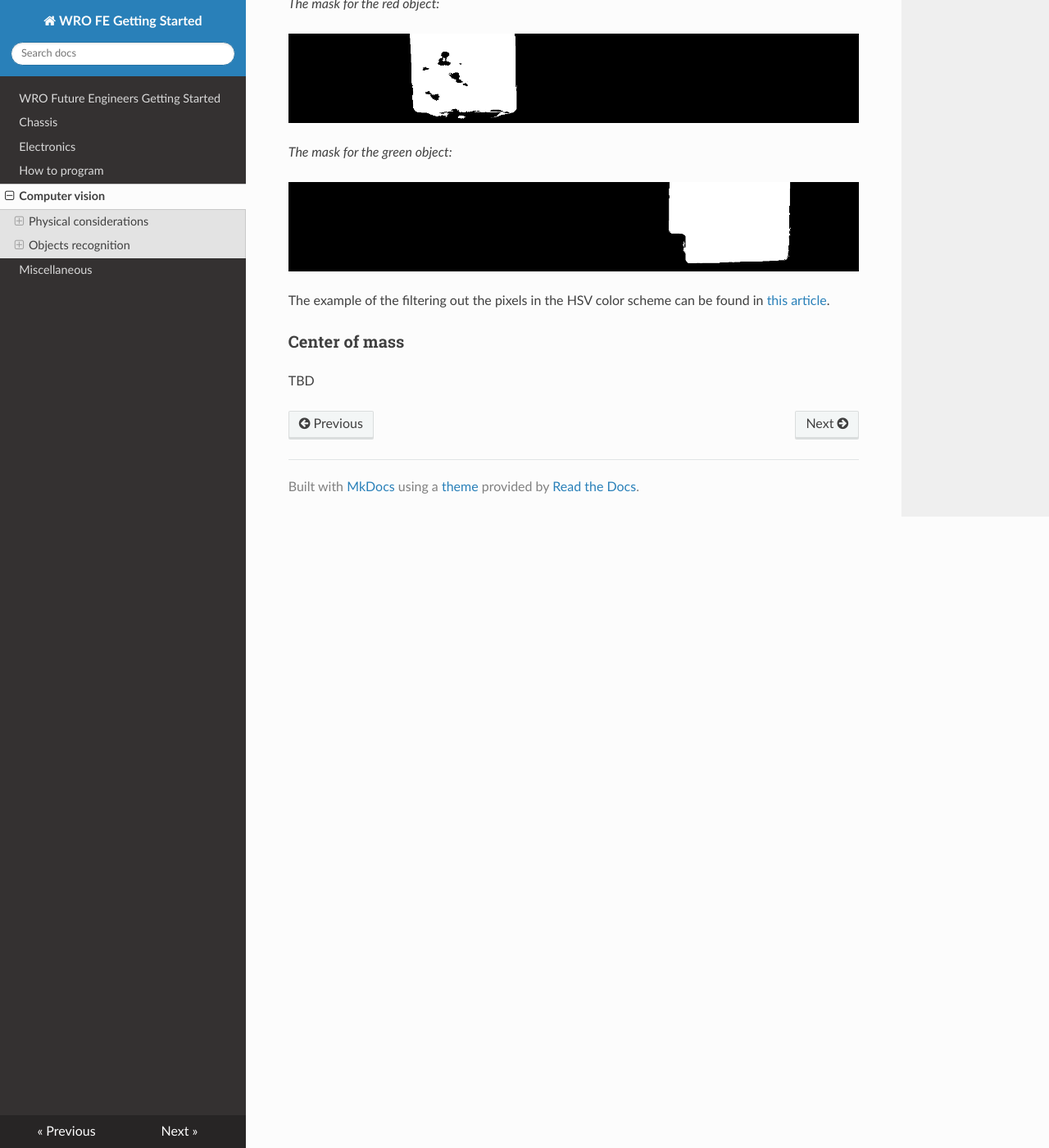
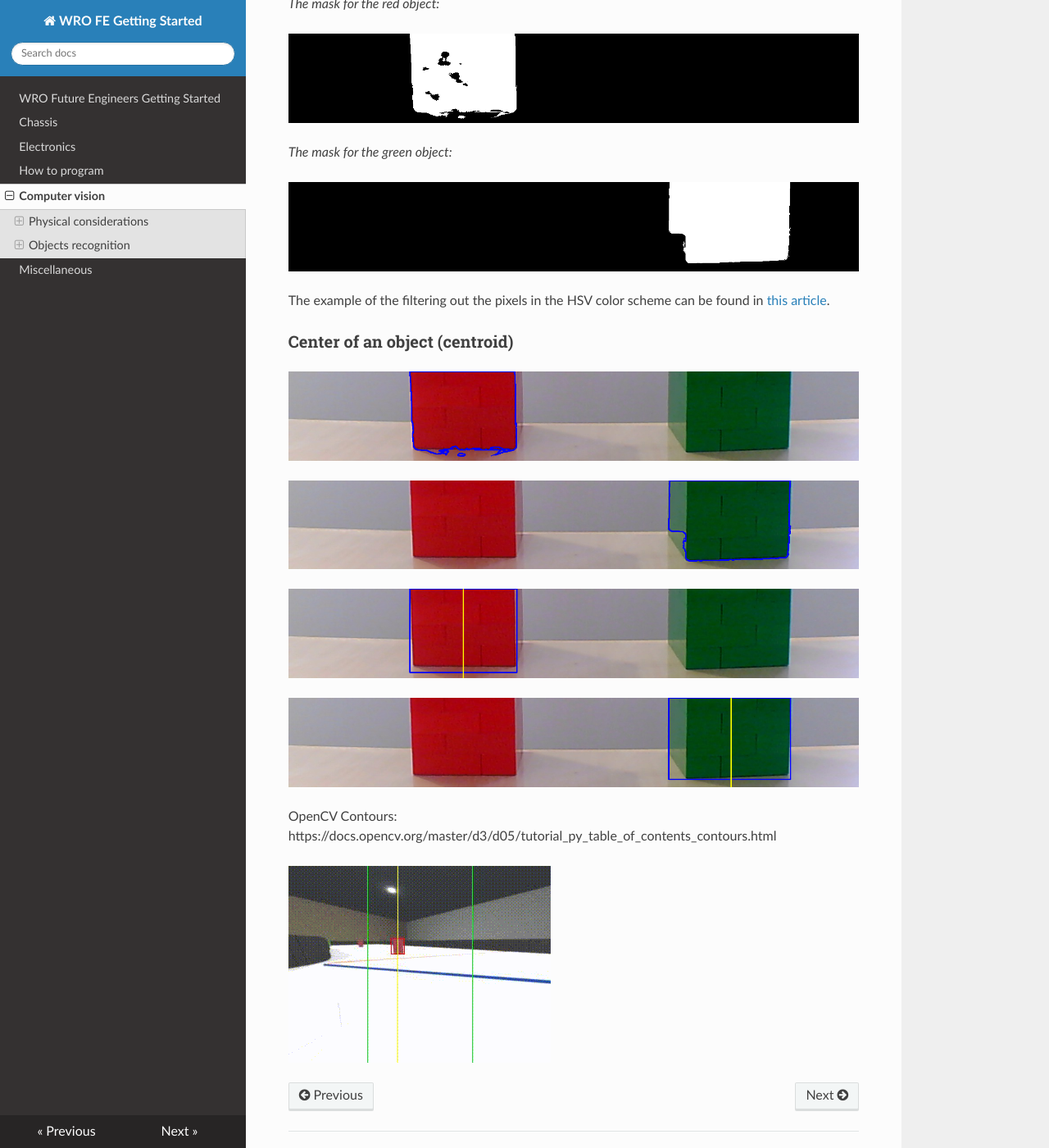
Before and after one commit to World-Robot-Olympiad-Association/future-engineers-gs, an MkDocs documentation site: the page built from docs/p04-cv.md, in a window 1280 px wide and 1400 px high, scrolled down 11186 px. Shown: the whole window at 82% size. Built offline with MkDocs 1.6.1, drawn with Linux system fonts in a browser that asks for light colours; nearby versions of some CDN libraries.

Commit message:
centroid started

```diff
--- a/docs/p04-cv.md
+++ b/docs/p04-cv.md
@@ -206,6 +206,16 @@ _The mask for the green object:_
 
 The example of the filtering out the pixels in the HSV color scheme can be found in [this article](https://docs.opencv.org/master/df/d9d/tutorial_py_colorspaces.html){target=_blank}.
 
-### Center of mass
+### Center of an object (centroid)
 
-TBD
+![Red object contours](img/fe-001-red-contours.png)
+
+![Green object contours](img/fe-001-green-contours.png)
+
+![Red object centroid](img/fe-001-red-centroid.png)
+
+![Green object centroid](img/fe-001-green-centroid.png)
+
+OpenCV Contours: https://docs.opencv.org/master/d3/d05/tutorial_py_table_of_contents_contours.html
+
+![FE game objects tracking](img/fe-001-tracking.gif)
```
Also changed, not shown: docs/img/fe-001-green-centroid.png (added), docs/img/fe-001-green-contours.png (added), docs/img/fe-001-red-centroid.png (added), docs/img/fe-001-red-contours.png (added), docs/img/fe-001-tracking.gif (added).
